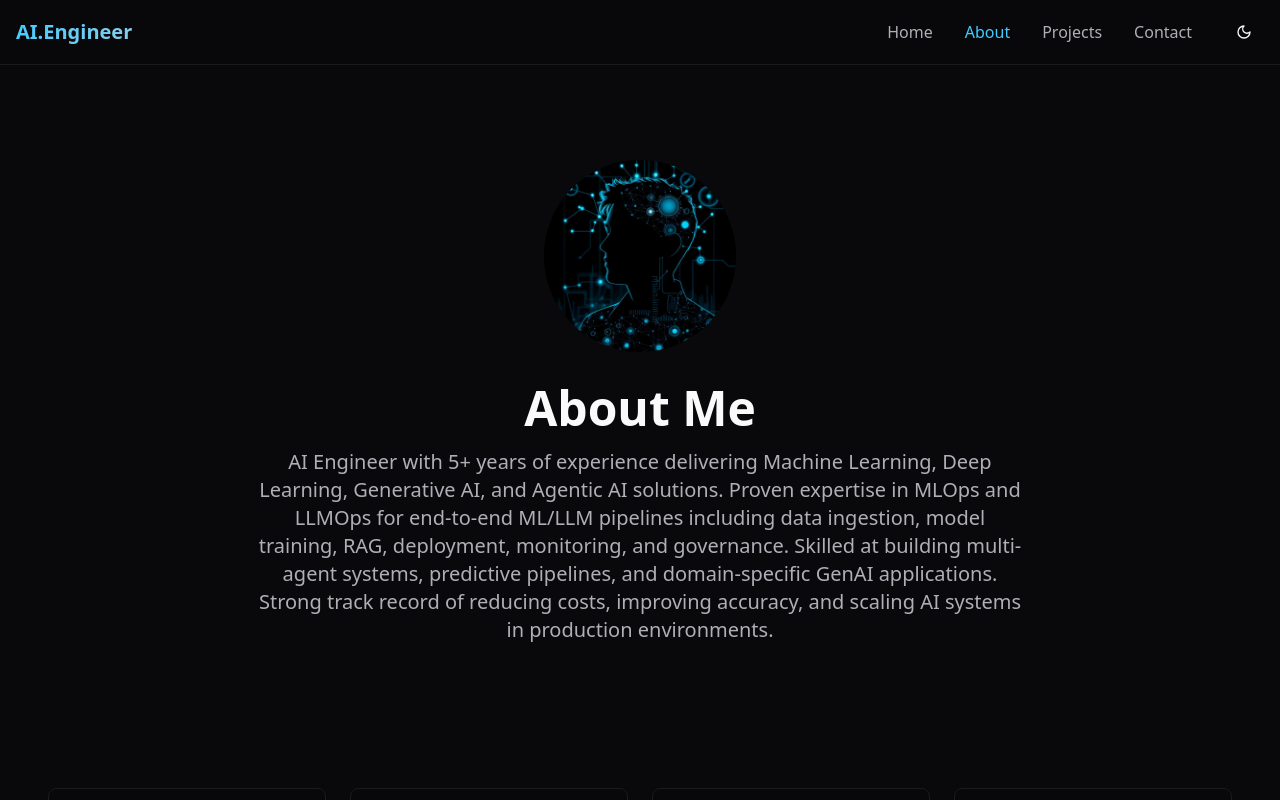
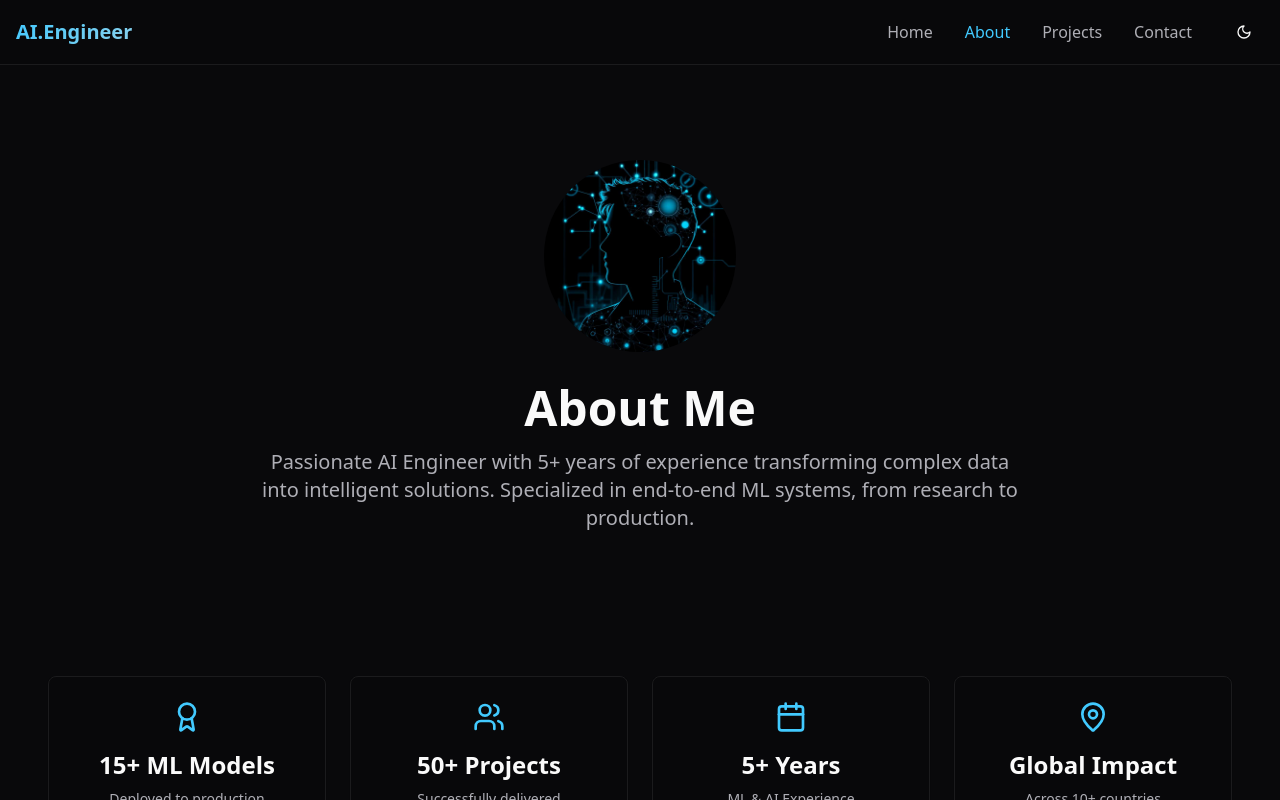
Before and after one commit to i-am-tushaar/genai-showcase-lab, a React (Vite) app: page /about in a window 1280 px wide. Shown: the top 800 px of the page. Built offline with nearby package versions, Linux system fonts and the light colour scheme.

Commit message:
Reverted to commit b4c9e26656713c8a0946eb25e80f4d4b0459e56f

```diff
--- a/src/pages/About.tsx
+++ b/src/pages/About.tsx
@@ -65,10 +65,8 @@ const About = () => {
           </div>
           <h1 className="text-4xl md:text-5xl font-bold mb-4">About Me</h1>
           <p className="text-xl text-muted-foreground max-w-3xl mx-auto">
-            AI Engineer with 5+ years of experience delivering Machine Learning, Deep Learning, Generative AI, and Agentic AI solutions.
-            Proven expertise in MLOps and LLMOps for end-to-end ML/LLM pipelines including data ingestion, model training, RAG, deployment, monitoring, and governance.
-            Skilled at building multi-agent systems, predictive pipelines, and domain-specific GenAI applications.
-            Strong track record of reducing costs, improving accuracy, and scaling AI systems in production environments.
+            Passionate AI Engineer with 5+ years of experience transforming complex data into
+            intelligent solutions. Specialized in end-to-end ML systems, from research to production.
           </p>
         </section>
 
```
